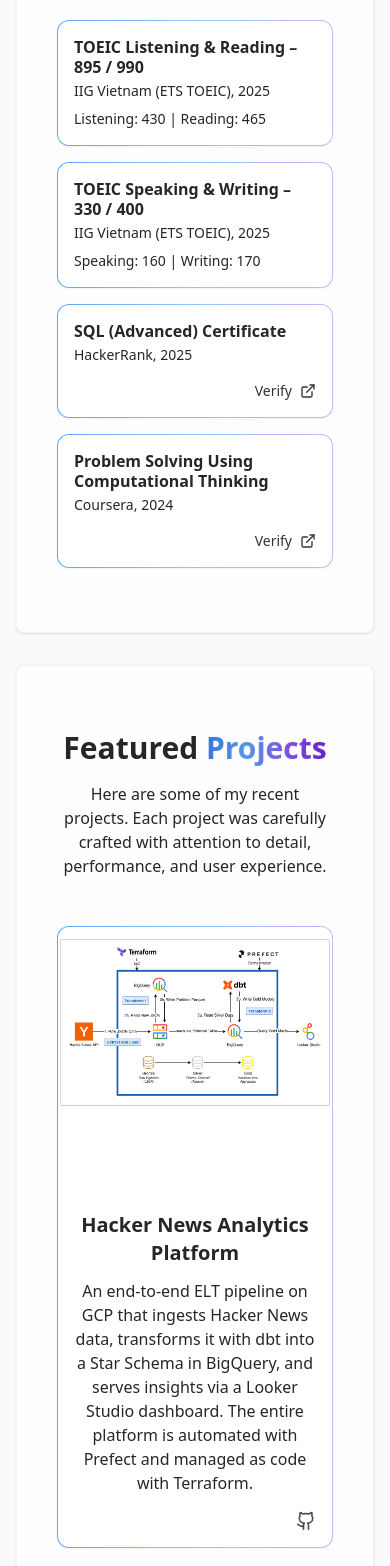
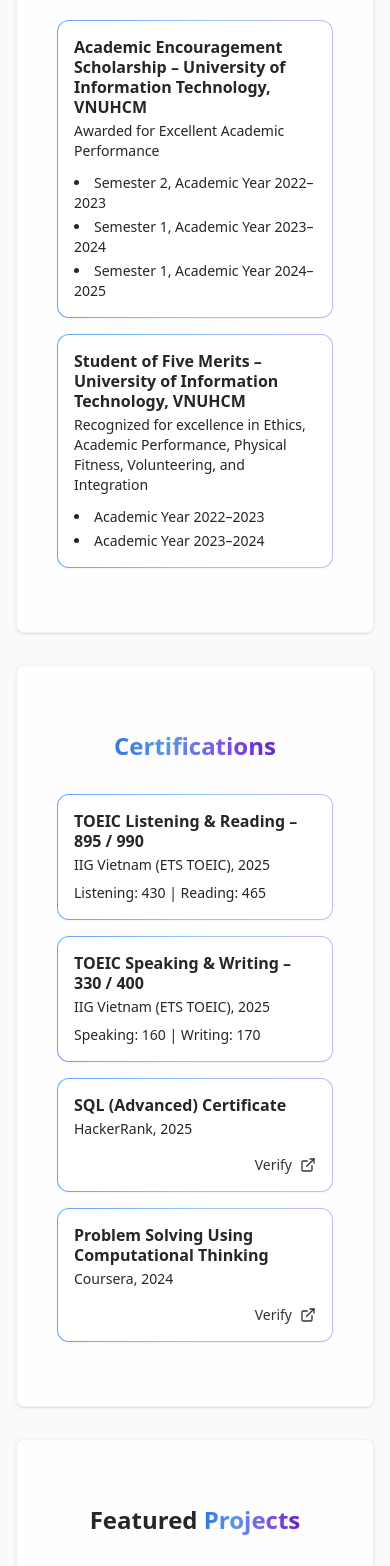
Before and after one commit to tanmaivan/portfolio, a React (Vite) app: page / in a window 390 px wide. Shown: the part 4580-6146 px from the top of the page. Built offline with nearby package versions, Linux system fonts and the light colour scheme.

Commit message:
feat(projects): add lightbox via portal with fade/scale; adjust header spacing; replace GitHub icon with 'View Code'; lighten overlay and remove borders
fix(achievements): restore Achievements section and content tweaks

```diff
--- /dev/null
+++ b/src/components/AchievementsSection.jsx
@@ -0,0 +1,57 @@
+import { Reveal } from "./Reveal";
+
+export const AchievementsSection = () => {
+  const achievements = [
+    {
+      title:
+        "Academic Encouragement Scholarship – University of Information Technology, VNUHCM",
+      subtitle: "Awarded for Excellent Academic Performance",
+      bullets: [
+        "Semester 2, Academic Year 2022–2023",
+        "Semester 1, Academic Year 2023–2024",
+        "Semester 1, Academic Year 2024–2025",
+      ],
+    },
+    {
+      title:
+        "Student of Five Merits – University of Information Technology, VNUHCM",
+      subtitle:
+        "Recognized for excellence in Ethics, Academic Performance, Physical Fitness, Volunteering, and Integration",
+      bullets: ["Academic Year 2022–2023", "Academic Year 2023–2024"],
+    },
+  ];
+
+  return (
+    <section id="achievements" className="py-10 px-0 sm:px-4 relative">
+      <div className="container mx-auto max-w-5xl px-4 sm:px-0">
+        <h2 className="text-2xl sm:text-3xl md:text-4xl font-bold mb-8 sm:mb-12 text-center">
+          <span className="text-rainbow">Achievements</span>
+        </h2>
+
+        <div className="grid grid-cols-1 gap-4 sm:gap-6">
+          {achievements.map((ach, idx) => (
+            <Reveal key={idx} delay={idx * 80}>
+              <div className="theme-border rounded-xl p-4 sm:p-6 shadow-xs card-hover text-left bg-secondary/60">
+                <h4 className="text-base sm:text-lg font-semibold leading-tight">
+                  {ach.title}
+                </h4>
+                {ach.subtitle && (
+                  <p className="text-sm sm:text-base text-muted-foreground mt-1">
+                    {ach.subtitle}
+                  </p>
+                )}
+                {ach.bullets?.length > 0 && (
+                  <ul className="list-disc list-inside text-sm sm:text-base text-muted-foreground mt-3 space-y-1">
+                    {ach.bullets.map((b, i) => (
+                      <li key={i}>{b}</li>
+                    ))}
+                  </ul>
+                )}
+              </div>
+            </Reveal>
+          ))}
+        </div>
+      </div>
+    </section>
+  );
+};
--- a/src/components/Navbar.jsx
+++ b/src/components/Navbar.jsx
@@ -7,6 +7,7 @@
   { name: "About", href: "#about" },
   { name: "Skills", href: "#skills" },
   { name: "Education", href: "#education" },
+  { name: "Achievements", href: "#achievements" },
   { name: "Certifications", href: "#certifications" },
   { name: "Projects", href: "#projects" },
 ];
--- a/src/components/ProjectsSection.jsx
+++ b/src/components/ProjectsSection.jsx
@@ -1,4 +1,6 @@
-import { ArrowRight, Github } from "lucide-react";
+import { ArrowRight, ExternalLink } from "lucide-react";
+import { useEffect, useState } from "react";
+import { createPortal } from "react-dom";
 import { Reveal } from "./Reveal";
 
 const projects = [
@@ -14,18 +16,40 @@
 ];
 
 export const ProjectsSection = () => {
+  const [selectedImage, setSelectedImage] = useState(null);
+  const [lightboxVisible, setLightboxVisible] = useState(false);
+
+  useEffect(() => {
+    const handleKeyDown = (e) => {
+      if (e.key === "Escape") setSelectedImage(null);
+    };
+    window.addEventListener("keydown", handleKeyDown);
+    return () => window.removeEventListener("keydown", handleKeyDown);
+  }, []);
+
+  const closeLightbox = (e) => {
+    if (!e || e.target === e.currentTarget) {
+      setLightboxVisible(false);
+      setTimeout(() => setSelectedImage(null), 200);
+    }
+  };
+
+  useEffect(() => {
+    if (selectedImage) {
+      // Trigger enter animation on next tick
+      const id = setTimeout(() => setLightboxVisible(true), 0);
+      return () => clearTimeout(id);
+    } else {
+      setLightboxVisible(false);
+    }
+  }, [selectedImage]);
+
   return (
     <section id="projects" className="py-10 px-0 sm:px-4 relative">
       <div className="container mx-auto max-w-5xl px-4 sm:px-0">
-        <h2 className="text-3xl md:text-4xl font-bold mb-4 text-center">
-          {" "}
-          Featured <span className="text-rainbow"> Projects </span>
+        <h2 className="text-2xl sm:text-3xl md:text-4xl font-bold mb-8 sm:mb-12 text-center">
+          Featured <span className="text-rainbow">Projects</span>
         </h2>
-
-        <p className="text-center text-muted-foreground mb-12 max-w-2xl mx-auto">
-          Here are some of my recent projects. Each project was carefully
-          crafted with attention to detail, performance, and user experience.
-        </p>
 
         <div className="space-y-8">
           {projects.map((project, key) => (
@@ -33,13 +57,18 @@
               <div className="group theme-border rounded-xl overflow-hidden shadow-xs card-hover bg-secondary/60">
                 <div className="flex flex-col lg:flex-row">
                   {/* Image */}
-                  <div className="lg:w-1/3 h-48 sm:h-64 lg:h-auto overflow-hidden bg-secondary/20 flex items-center justify-center">
+                  <button
+                    type="button"
+                    className="lg:w-1/3 h-48 sm:h-64 lg:h-auto overflow-hidden bg-secondary/20 flex items-center justify-center cursor-zoom-in focus:outline-none"
+                    onClick={() => setSelectedImage(project.image)}
+                    aria-label={`Open image preview for ${project.title}`}
+                  >
                     <img
                       src={project.image}
                       alt={project.title}
                       className="w-full h-full object-contain transition-transform duration-500 group-hover:scale-105"
                     />
-                  </div>
+                  </button>
 
                   {/* Content */}
                   <div className="lg:w-2/3 p-4 sm:p-6 flex flex-col">
@@ -61,13 +90,17 @@
                     <p className="text-muted-foreground mb-4 flex-grow">
                       {project.description}
                     </p>
-                    <div className="flex justify-end">
+                    <div className="mt-2 flex justify-end">
                       <a
                         href={project.githubUrl}
                         target="_blank"
-                        className="text-foreground/80 hover:text-primary transition-colors duration-300"
+                        rel="noopener noreferrer"
+                        className="inline-flex items-center gap-2 text-sm text-primary hover:text-primary/80 transition-colors duration-300"
+                        title="View Code"
+                        aria-label="View project source code on GitHub"
                       >
-                        <Github size={20} />
+                        <span>View Code</span>
+                        <ExternalLink size={16} />
                       </a>
                     </div>
                   </div>
@@ -88,6 +121,28 @@
           </a>
         </div>
       </div>
+
+      {selectedImage &&
+        createPortal(
+          <div
+            className={`fixed inset-0 w-screen h-screen z-[99999] bg-black/40 backdrop-blur-sm flex items-center justify-center p-4 transition-opacity duration-200 ease-out ${
+              lightboxVisible ? "opacity-100" : "opacity-0"
+            }`}
+            onClick={closeLightbox}
+            role="dialog"
+            aria-modal="true"
+          >
+            <img
+              src={selectedImage}
+              alt="Project preview"
+              onClick={(e) => e.stopPropagation()}
+              className={`block max-h-[85vh] max-w-[95vw] object-contain transition-all duration-200 ease-out ${
+                lightboxVisible ? "opacity-100 scale-100" : "opacity-0 scale-95"
+              }`}
+            />
+          </div>,
+          document.body
+        )}
     </section>
   );
 };
--- a/src/pages/Home.jsx
+++ b/src/pages/Home.jsx
@@ -7,6 +7,7 @@
 import { ProjectsSection } from "../components/ProjectsSection";
 import { EducationSection } from "../components/EducationSection";
 import { CertificationsSection } from "../components/CertificationsSection";
+import { AchievementsSection } from "../components/AchievementsSection";
 import { Footer } from "../components/Footer";
 
 export const Home = () => {
@@ -33,6 +34,9 @@
             <EducationSection />
           </SectionCard>
           <SectionCard>
+            <AchievementsSection />
+          </SectionCard>
+          <SectionCard>
             <CertificationsSection />
           </SectionCard>
           <SectionCard>
```
